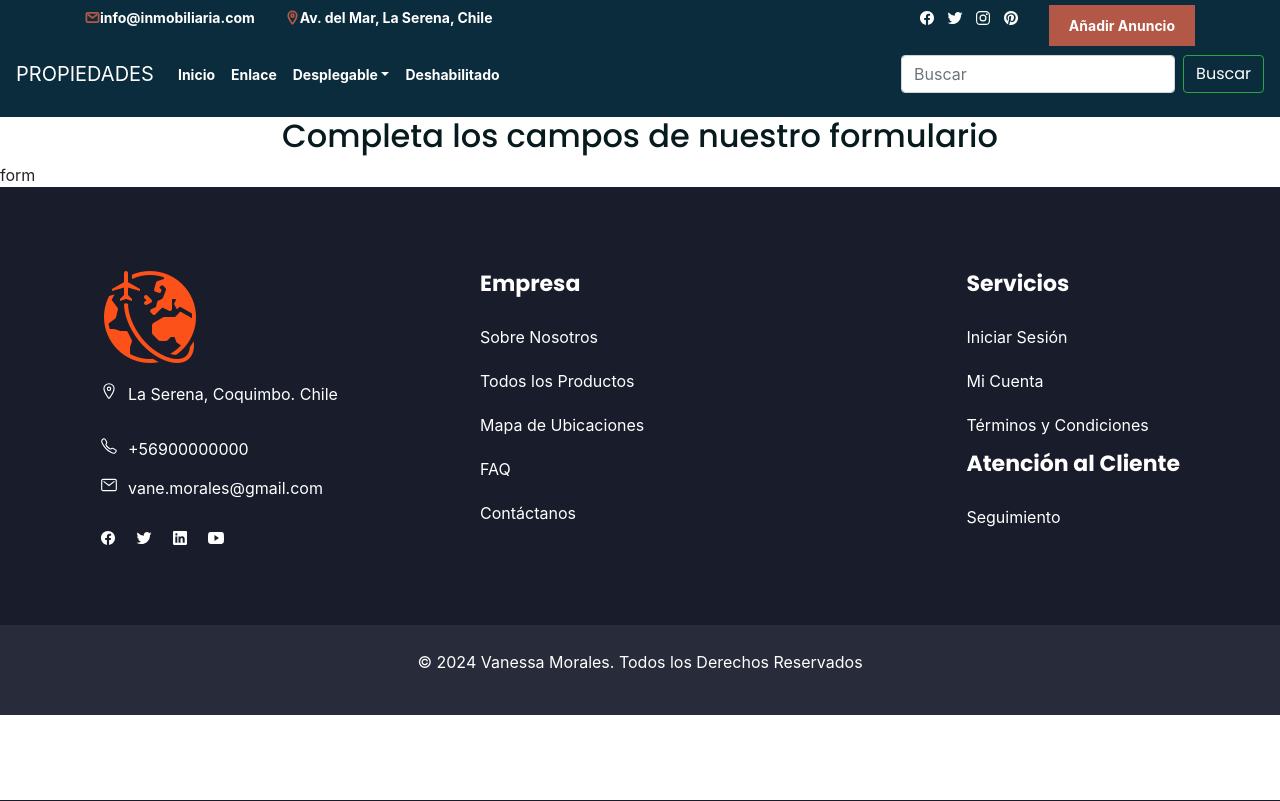
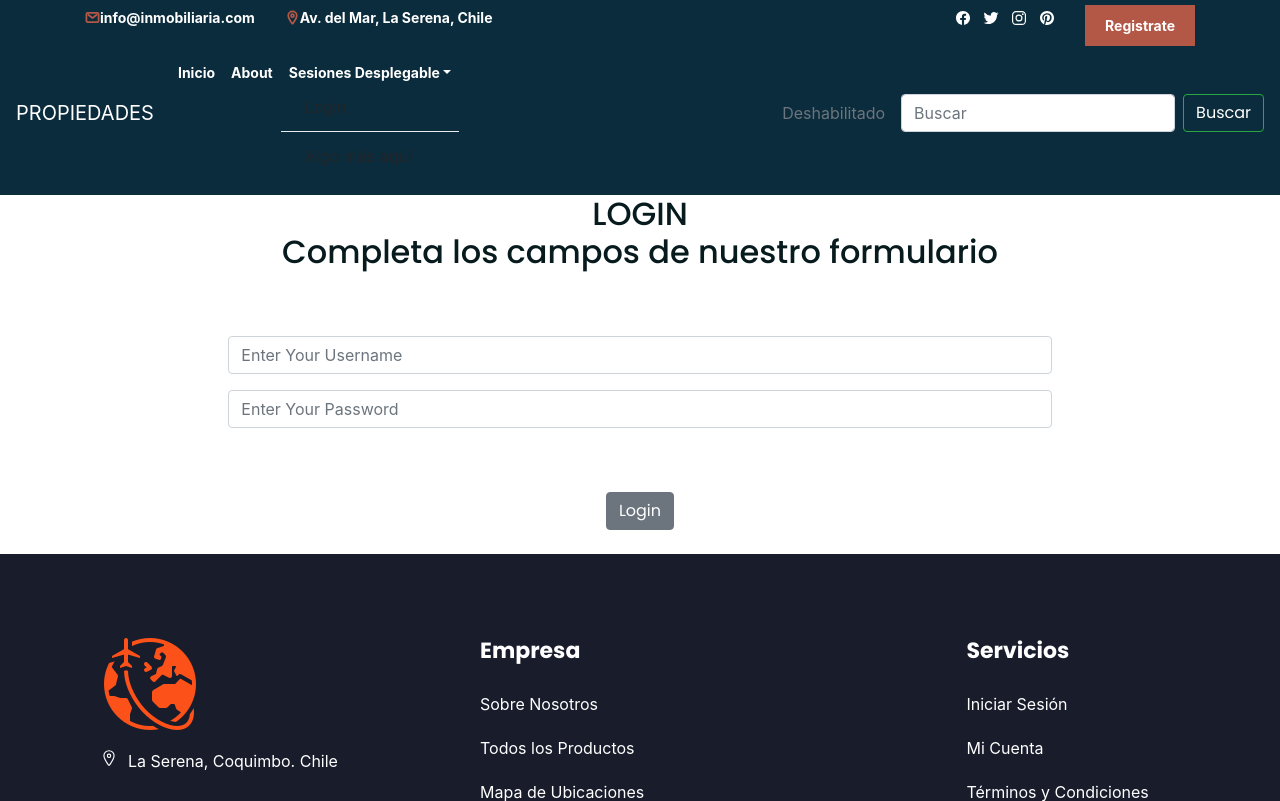
Before and after one commit to vanemn/proyecto_inmuebles, a Django app: page /login/ in a window 1280 px wide. Shown: the top 801 px of the page. Run offline with Django 5.2, Linux system fonts and the light colour scheme; some libraries are stand-ins or nearby versions.

Commit message:
login, logout  ingreso de usurios, alertas configuracion de las plantillas

```diff
--- a/gestion_inmuebles/templates/layout.html
+++ b/gestion_inmuebles/templates/layout.html
@@ -75,12 +75,22 @@
                 </a>
               </li>
             </ul>
-            <button class="header-top-btn">Añadir Anuncio</button>
+            <a href="{% url 'login' %}">
+              <button class="header-top-btn">Registrate</button>
+          </a>
+
           </div>
         </div>
         <!--==================== NAV ====================-->
         {%  include 'navbar.html' %}
-
+        {% if messages %}
+            {% for message in messages %}
+<div class="alert alert-warning alert-dismissible fade show" role="alert">
+  {{ message }}
+  <button type="button" class="btn-close" data-bs-dismiss="alert" aria-label="Close"></button>
+</div>
+            {% endfor %}
+        {% endif %}
         <!--==================== HERO ====================-->
 
         {% block content %}{% endblock %}
--- a/gestion_inmuebles/templates/login.html
+++ b/gestion_inmuebles/templates/login.html
@@ -3,14 +3,33 @@
 {% block title %}login{% endblock %}
 {% block content %}
 
-<div>
+
       <h2 class="h2 section-title">
-        Completa los campos de nuestro formulario
+        LOGIN
+        <P>Completa los campos de nuestro formulario</P>
       </h2>
 
 
-    form
 
-</div>
+                    <br/><br/>
+            <center>
+                <div class="col-8">
+                <form method="POST" action="{% url 'login' %}">
+                    {% csrf_token %}
+
+                    <div class="mb-3">
+                        <input type="text" class="form-control" name="username" placeholder="Enter Your Username">
+                    </div>
+                    <div class="mb-3">
+                        <input type="password" class="form-control" name="password" placeholder="Enter Your Password">
+                    </div>
+                    <br/><br/>
+                    <button type="submit" class="btn btn-secondary">Login</button>
+                    <br/><br/>
+                </form>
+            </div>
+            </center>
+
+
 
 {% endblock %}
--- a/gestion_inmuebles/templates/navbar.html
+++ b/gestion_inmuebles/templates/navbar.html
@@ -27,7 +27,7 @@
                 >
               </li>
               <li class="nav-item">
-                <a class="nav-link" href="#" data-nav-link>Enlace</a>
+                <a class="nav-link" href="{% url 'about' %}" data-nav-link>About</a>
               </li>
               <li class="nav-item dropdown">
                 <a
@@ -38,18 +38,27 @@
                   data-toggle="dropdown"
                   aria-haspopup="true"
                   aria-expanded="false"
-                  >Desplegable</a
+                  >Sesiones Desplegable</a
                 >
+
+                {% if user.is_authenticated %}
+
                 <div class="dropdown-menu" aria-labelledby="navbarDropdown">
-                  <a class="dropdown-item" href="#" data-nav-link>Acción</a>
-                  <a class="dropdown-item" href="#" data-nav-link
-                    >Otra acción</a
-                  >
+
+                  <a class="dropdown-item" href="{% url 'logout' %}" data-nav-link>Logout</a
+                    >
+                {% else %}
+                  <a class="dropdown-item" href="{% url 'login' %}" data-nav-link>Login</a>
+
                   <div class="dropdown-divider"></div>
                   <a class="dropdown-item" href="#" data-nav-link
                     >Algo más aquí</a
                   >
                 </div>
+
+                {% endif %}
+
+
               </li>
               <li class="nav-item">
                 <a class="nav-link disabled" href="#" data-nav-link
--- a/gestion_inmuebles/views.py
+++ b/gestion_inmuebles/views.py
@@ -1,4 +1,4 @@
-from django.shortcuts import render
+from django.shortcuts import render,redirect
 from django.contrib.auth import authenticate, login, logout # Para gestionar la autenticación de usuarios
 from django.contrib import messages # Para mostrar mensajes de notificación al usuario
 
@@ -12,8 +12,22 @@ def about(request):
 
 # Función para iniciar sesión del usuario
 def login_user(request):
-      return render(request, 'login.html', {})
+    if request.method == "POST":
+        username = request.POST['username']
+        password = request.POST['password']
+        user = authenticate(request, username=username, password=password)
+        if user is not None:
+            login(request, user)
+            messages.success(request, "¡Ya ingresaste!")
+            return redirect('home')
+        else:
+            messages.error(request, "Hay un error, intenta una vez más...")
+            return redirect('login')
+    else:
+        return render(request, 'login.html', {})
 
 # Función para cerrar sesión del usuario
 def logout_user(request):
-    pass
+	logout(request)
+	messages.success(request, ("ya hiciste logout, gracias por esta sesión..."))
+	return redirect('home')
```
Also changed, not shown: gestion_inmuebles/templates/logout.html (+17 -0 lines), hitos/hito2-registros/10-autenticate_navbar.png (added), hitos/hito2-registros/11-autenticate_form.png (added), hitos/hito2-registros/12-autenticate-message-error.png (added), hitos/hito2-registros/13-autenticate-alert-iniciosesion.png (added).
